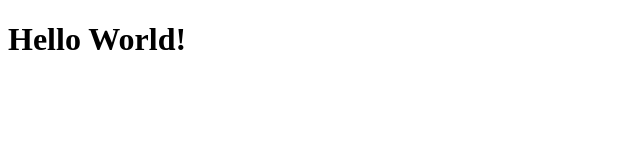
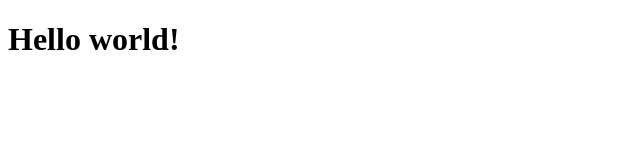
Before and after one commit to kpthill/live-dangerously, a plain HTML site: page index.html in a window 1280 px wide. Shown: the full height of the page, 0-640 px from the left. Drawn offline with Linux system fonts and the light colour scheme.

Commit message:
Change h1 to lowercase w
Co-Authored-By: Claude Sonnet 4.6 <noreply@anthropic.com>

```diff
--- a/index.html
+++ b/index.html
@@ -6,6 +6,6 @@
   <title>Live Dangerously</title>
 </head>
 <body>
-  <h1>Hello World!</h1>
+  <h1>Hello world!</h1>
 </body>
 </html>
```
